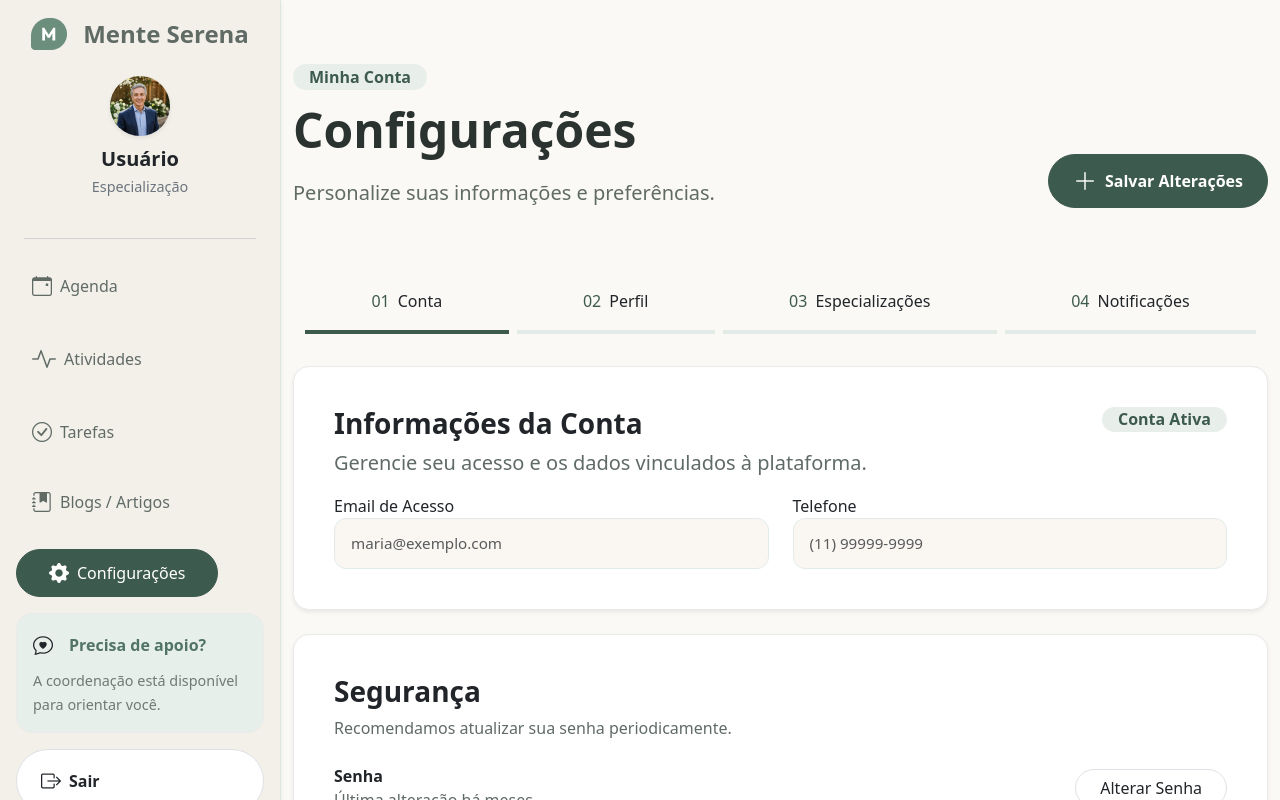
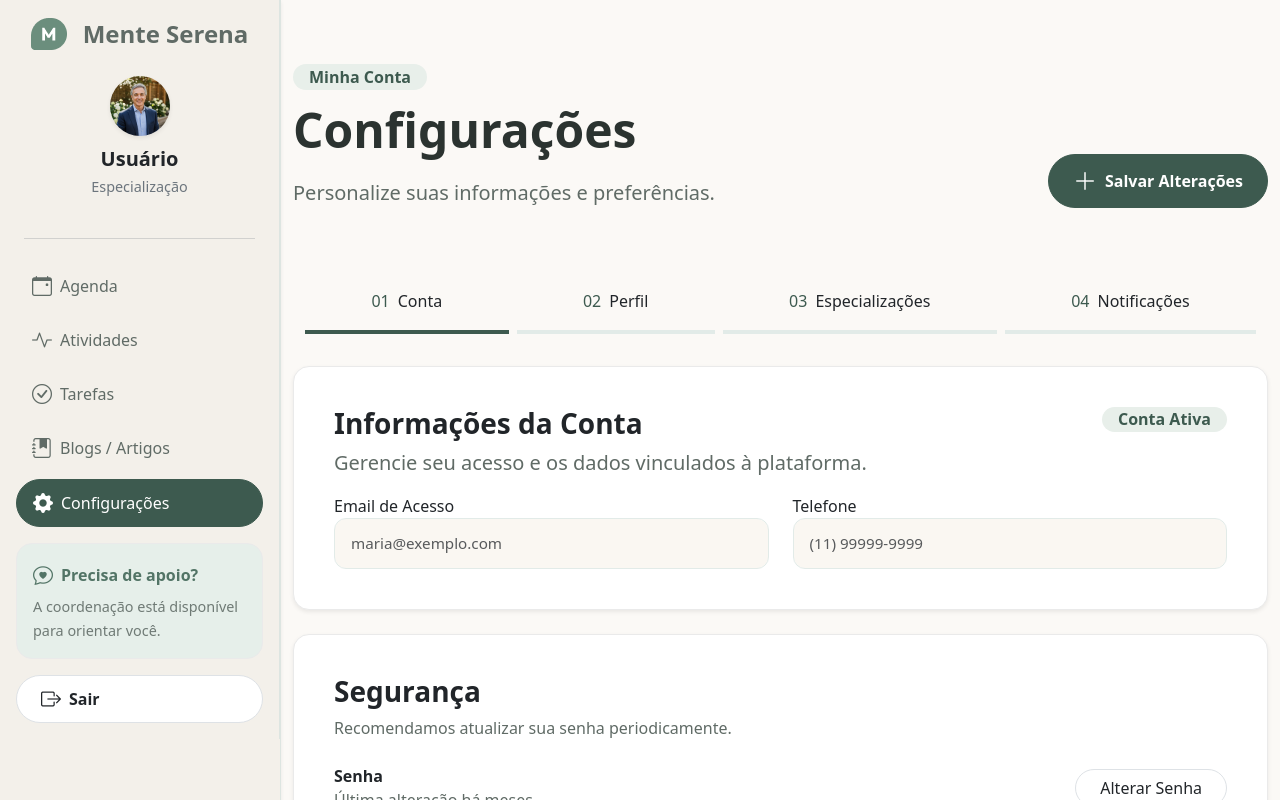
Before and after one commit to CaioDev05/MenteAberta-React, a React (Vite) app in the folder MenteAberta-React/: page /perfilvoluntario in a window 1280 px wide. Shown: the top 800 px of the page. Built offline with nearby package versions, Linux system fonts and the light colour scheme.

Commit message:
- Resposividade e layout mais agradavel do PerfilVoluntario

```diff
--- a/MenteAberta-React/src/App.jsx
+++ b/MenteAberta-React/src/App.jsx
@@ -20,7 +20,6 @@ function App() {
       <Route path="/faq" element={<FAQ/>}></Route>
       <Route path="/agendamento" element={<Agendamento/>}></Route>
       <Route path="/voluntario" element={<Voluntario/>}></Route>
-      <Route path="/configuracoes" element={<Configuracoes/>}></Route>
       <Route path="/perfilvoluntario" element={<PerfilVoluntario/>}></Route>
     </Routes>
   )
--- a/MenteAberta-React/src/pages/PerfilVoluntario/PerfilVoluntario.jsx
+++ b/MenteAberta-React/src/pages/PerfilVoluntario/PerfilVoluntario.jsx
@@ -5,13 +5,12 @@ import Footer from '../../components/Footer/Footer';
 
 const PerfilVoluntario = () => {
     const [isOpen, setIsOpen] = useState(false);
-
     const [pagina, setPagina] = useState(5); // 1 - Agenda / 2 - Atividade / 3 - Tarefas / 4 - Blog / 5 - Configurações
 
     return (
         <>
-            <div className='d-flex'>
-                <aside className='vh-100 shadow-sm' style={{ backgroundColor: "#F3F0EA", borderRight: "1px solid #DDE5E1" }}>
+            <div className='d-flex min-vh-100'>
+                <aside className='shadow-sm' style={{ backgroundColor: "#F3F0EA", borderRight: "1px solid #DDE5E1" }}>
                     {/* Botão Hambúrguer (Mobile) - Fica fixo no topo esquerdo */}
                     <button
                         className="btn btn-success d-md-none position-fixed m-3 z-3 shadow-sm"
@@ -30,7 +29,7 @@ const PerfilVoluntario = () => {
 
                     <div
                         className={`offcanvas-md offcanvas-start d-flex flex-column flex-shrink-0 p-3 ${isOpen ? 'show' : ''}`}
-                        style={{ width: "280px", zIndex: 1045 }}
+                        style={{ width: "280px", zIndex: 1045, backgroundColor: "#F3F0EA", borderRight: "1px solid #DDE5E1" }}
                         tabIndex="-1"
                     >
                         {/* Botão de Fechar interno nativo (Aparece apenas no mobile) */}
@@ -70,52 +69,71 @@ const PerfilVoluntario = () => {
                         <hr className="text-secondary opacity-25 mx-2" />
 
                         {/* Navegação */}
-                        <ul className='nav nav-pills flex-row flex-md-column mb-auto gap-4 mt-2 overflow-x-auto pb-2 pb-md-0'>
-                            <li className="nav-item">
-                                <button className={pagina === 1 ? "btn btn-success d-flex align-items-center justify-content-center gap-2 py-2 fw-semibold" : "nav-link px-3 py-2 link-body-emphasis d-flex align-items-center gap-2"} onClick={() => setPagina(1)}>
+                        <ul className='nav nav-pills flex-column mb-auto gap-2 mt-2 w-100'>
+                            <li className="nav-item w-100">
+                                <button
+                                    className={pagina === 1 ? "btn btn-success w-100 text-start d-flex align-items-center justify-content-start gap-2 px-3 py-2 fw-semibold" : "nav-link w-100 text-start px-3 py-2 link-body-emphasis d-flex align-items-center justify-content-start gap-2"}
+                                    onClick={() => setPagina(1)}
+                                >
                                     <i className="bi bi-calendar-event fs-5"></i>
                                     <span className="fw-medium text-nowrap">Agenda</span>
                                 </button>
                             </li>
-                            <li className="nav-item">
-                                <button className={pagina === 2 ? "btn btn-success d-flex align-items-center justify-content-center gap-2 py-2 fw-semibold" : "nav-link px-3 py-2 link-body-emphasis d-flex align-items-center gap-2"} onClick={() => setPagina(2)}>
-                                    <i className="bi bi-activity fs-4"></i>
+                            <li className="nav-item w-100">
+                                <button
+                                    className={pagina === 2 ? "btn btn-success w-100 text-start d-flex align-items-center justify-content-start gap-2 px-3 py-2 fw-semibold" : "nav-link w-100 text-start px-3 py-2 link-body-emphasis d-flex align-items-center justify-content-start gap-2"}
+                                    onClick={() => setPagina(2)}
+                                >
+                                    <i className="bi bi-activity fs-5"></i>
                                     <span className="fw-medium text-nowrap">Atividades</span>
                                 </button>
                             </li>
-                            <li className="nav-item">
-                                <button className={pagina === 3 ? "btn btn-success d-flex align-items-center justify-content-center gap-2 py-2 fw-semibold" : "nav-link px-3 py-2 link-body-emphasis d-flex align-items-center gap-2"} onClick={() => setPagina(3)}>
+                            <li className="nav-item w-100">
+                                <button
+                                    className={pagina === 3 ? "btn btn-success w-100 text-start d-flex align-items-center justify-content-start gap-2 px-3 py-2 fw-semibold" : "nav-link w-100 text-start px-3 py-2 link-body-emphasis d-flex align-items-center justify-content-start gap-2"}
+                                    onClick={() => setPagina(3)}
+                                >
                                     <i className="bi bi-check-circle fs-5"></i>
                                     <span className="fw-medium text-nowrap">Tarefas</span>
                                 </button>
                             </li>
-                            <li className="nav-item">
-                                <button className={pagina === 4 ? "btn btn-success d-flex align-items-center justify-content-center gap-2 py-2 fw-semibold" : "nav-link px-3 py-2 link-body-emphasis d-flex align-items-center gap-2"} onClick={() => setPagina(4)}>
+                            <li className="nav-item w-100">
+                                <button
+                                    className={pagina === 4 ? "btn btn-success w-100 text-start d-flex align-items-center justify-content-start gap-2 px-3 py-2 fw-semibold" : "nav-link w-100 text-start px-3 py-2 link-body-emphasis d-flex align-items-center justify-content-start gap-2"}
+                                    onClick={() => setPagina(4)}
+                                >
                                     <i className="bi bi-journal-bookmark-fill fs-5"></i>
                                     <span className="fw-medium text-nowrap">Blogs / Artigos</span>
                                 </button>
                             </li>
-                            <li className="nav-item">
-                                <button className={pagina === 5 ? "btn btn-success d-flex align-items-center justify-content-center gap-2 py-2 fw-semibold" : "nav-link px-3 py-2 link-body-emphasis d-flex align-items-center gap-2"} onClick={() => setPagina(5)}>
+                            <li className="nav-item w-100">
+                                <button
+                                    className={pagina === 5 ? "btn btn-success w-100 text-start d-flex align-items-center justify-content-start gap-2 px-3 py-2 fw-semibold" : "nav-link w-100 text-start px-3 py-2 link-body-emphasis d-flex align-items-center justify-content-start gap-2"}
+                                    onClick={() => setPagina(5)}
+                                >
                                     <i className="bi bi-gear-fill fs-5"></i>
                                     <span className="fw-medium text-nowrap">Configurações</span>
                                 </button>
                             </li>
                         </ul>
-                        <div className='content-box px-3 py-3 my-3' style={{ background: "#E6EFEA" }}>
-                            <div className='d-flex gap-3 align-items-center mb-2'>
-                                <i className="bi bi-chat-heart fs-5"></i>
+
+                        {/* Box de Apoio */}
+                        <div className='content-box px-3 py-3 my-3 rounded-sm' style={{ background: "#E6EFEA" }}>
+                            <div className='d-flex gap-2 align-items-center mb-1'>
+                                <i className="bi bi-chat-heart fs-5" style={{ color: "#527466" }}></i>
                                 <span className="fw-semibold" style={{ color: "#527466" }}>Precisa de apoio?</span>
                             </div>
                             <span style={{ color: "#6F7A75", fontSize: "0.9em" }}>A coordenação está disponível para orientar você.</span>
                         </div>
-                        <Link to="/" className="btn rounded-pill border bg-white px-4 py-3 fw-semibold d-flex justify-content-start align-items-center gap-2">
+
+                        {/* Botão Sair */}
+                        <Link to="/" className="btn rounded-pill border bg-white px-4 py-2 mt-auto fw-semibold d-flex justify-content-start align-items-center gap-2 w-100 text-start">
                             <i className="bi bi-box-arrow-right fs-5"></i> Sair
                         </Link>
-
                     </div>
                 </aside>
-                <main className='vw-100'>
+
+                <main className='flex-grow-1 w-100'>
                     {pagina === 5 && (<Configuracoes />)}
                 </main>
             </div>
```
